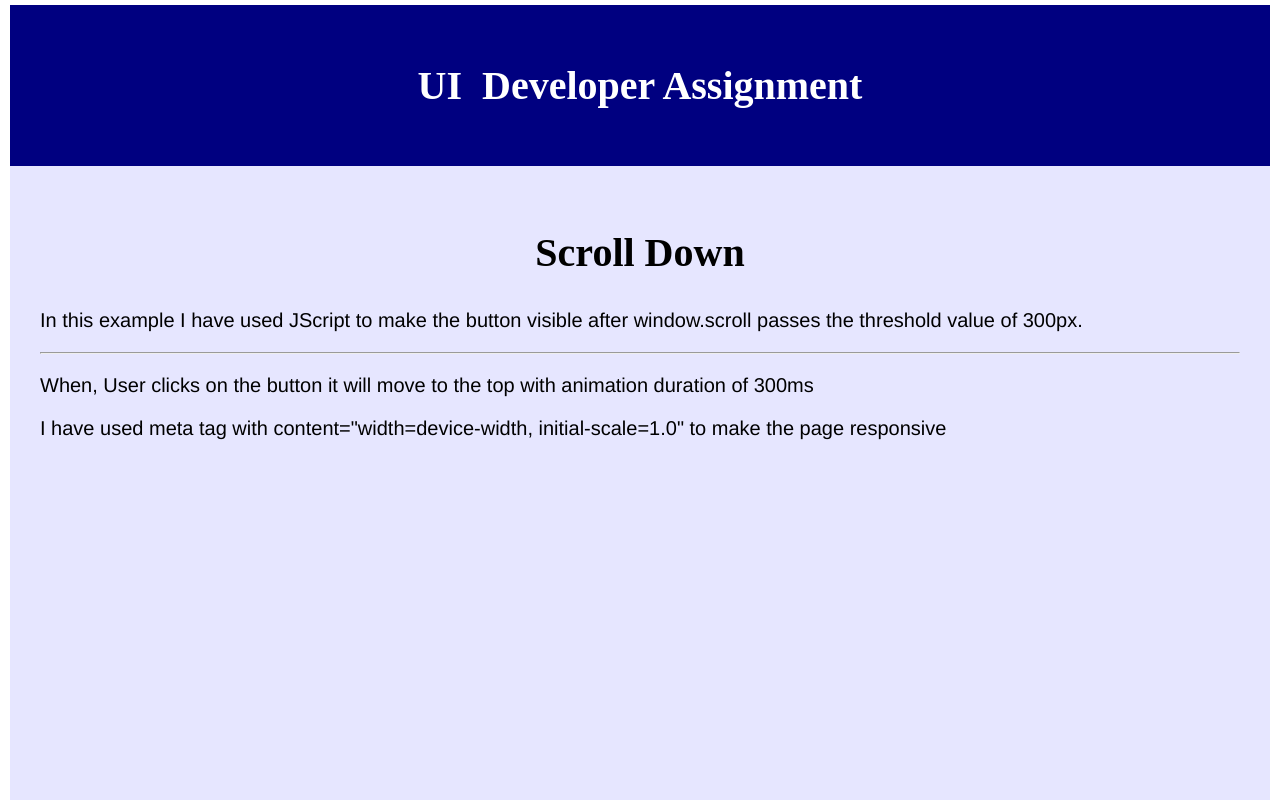
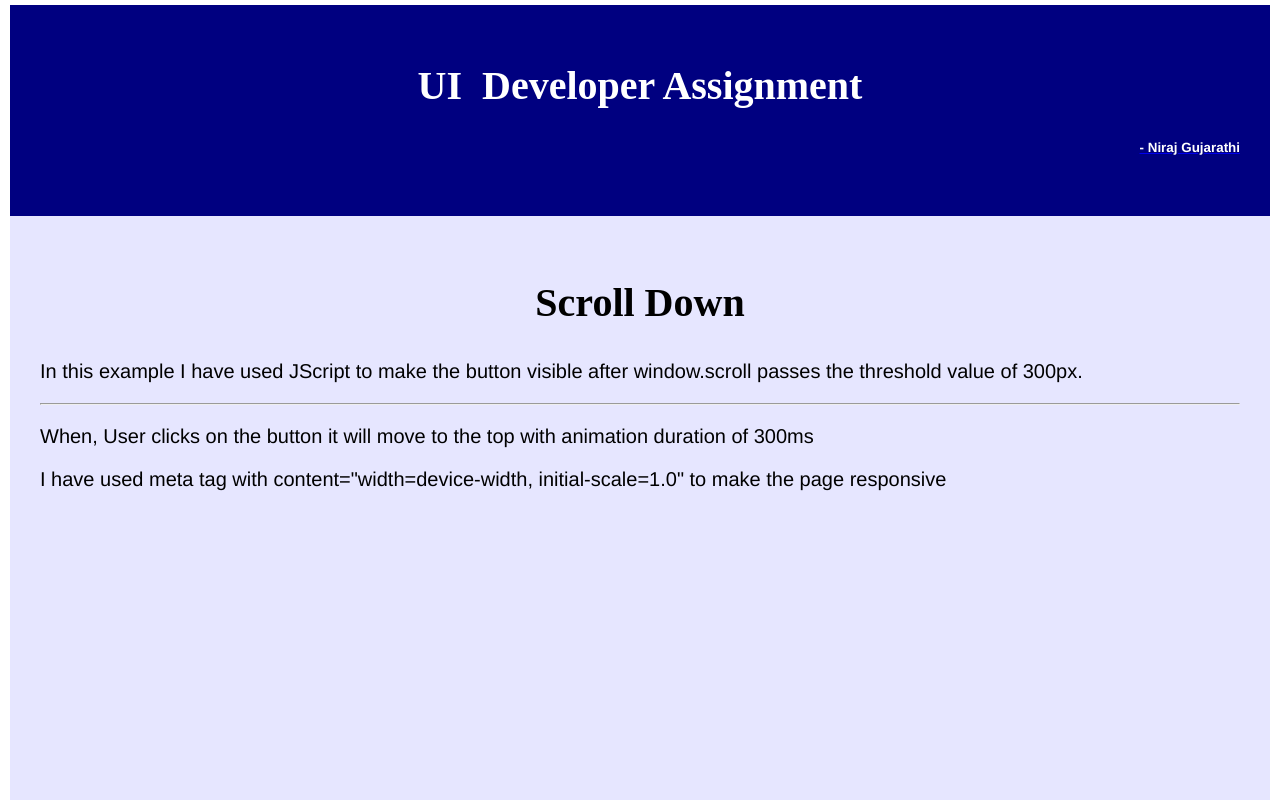
Before and after one commit to NirajGujarathi/Back-To-Top-Button, a plain HTML site: page index.html in a window 1280 px wide. Shown: the top 800 px of the page. Drawn offline with nearby package versions, Linux system fonts and the light colour scheme; a web font is replaced by a local one.

Commit message:
Add files via upload

```diff
--- a/index.html
+++ b/index.html
@@ -23,7 +23,7 @@
 
     <div class="top_header">
         <h1>UI &nbsp;Developer Assignment</h1>
-
+        <a href="mailto:niraj.gujarathi1997@gmail.com"><h6 id="mailto">- Niraj Gujarathi</h6></a>
     </div>
     <center>
 
```
